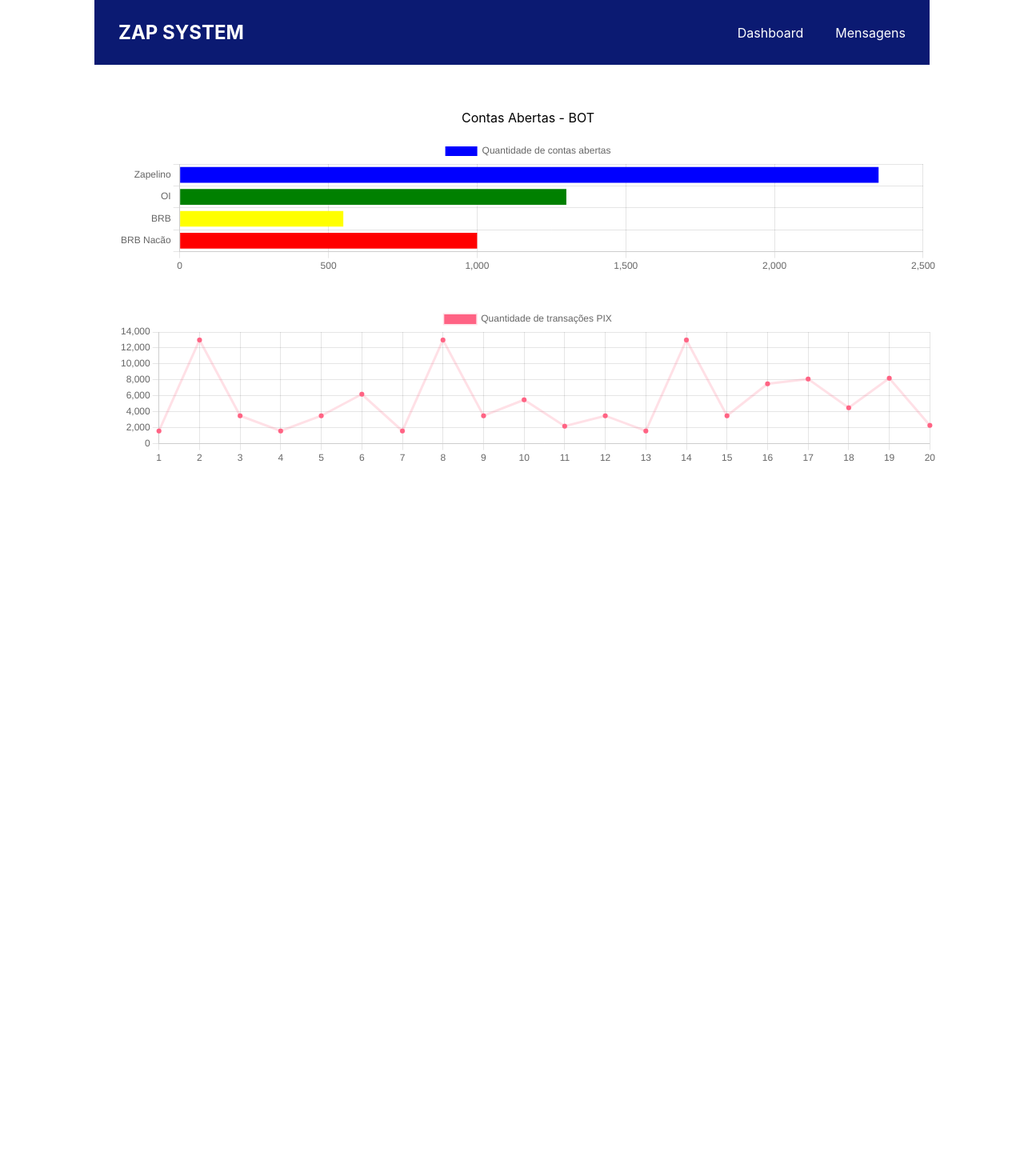
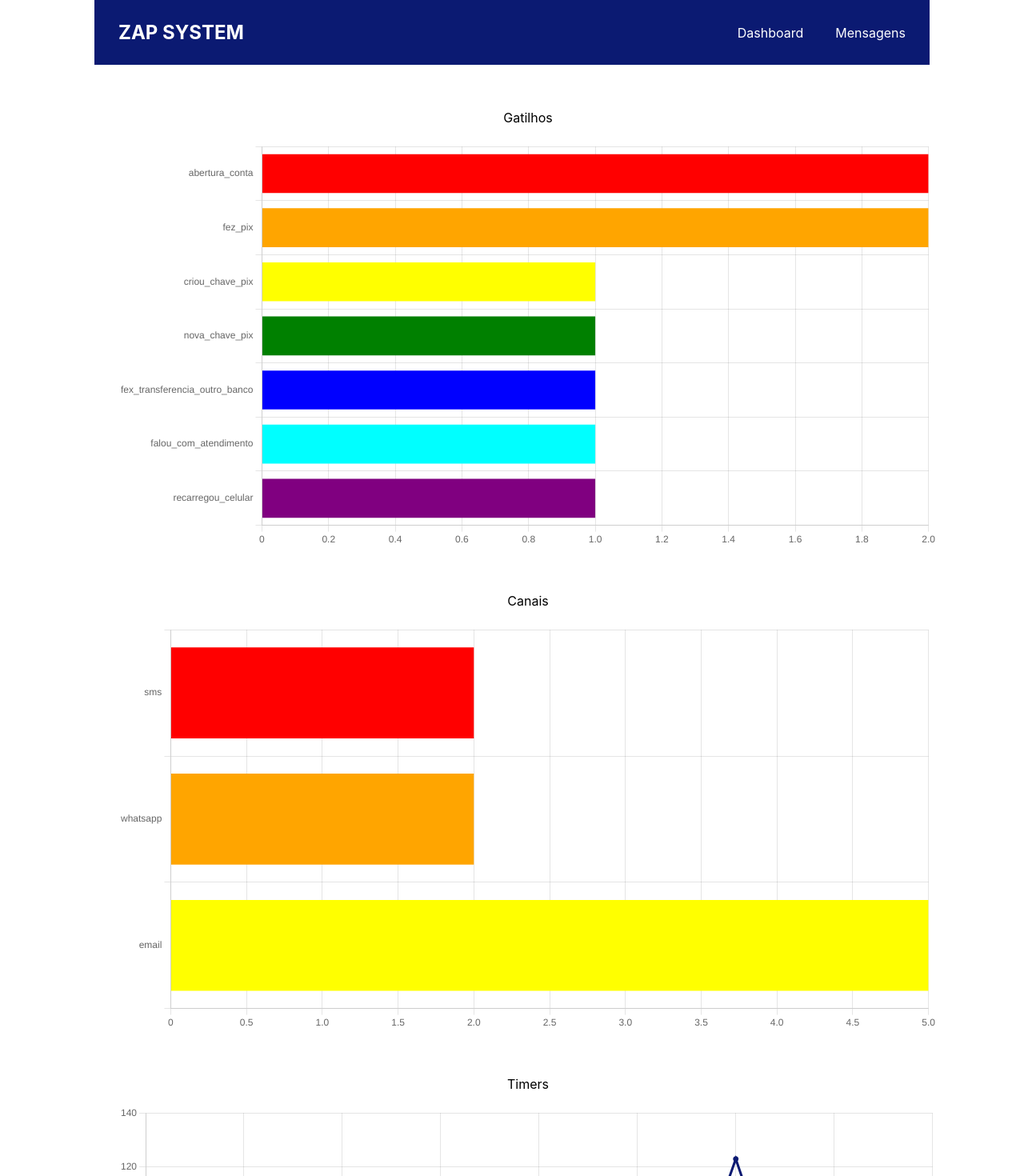
Before and after one commit to pnakashima/zap-system, a React (Create React App) app: page / in a window 1280 px wide. Shown: the top 1470 px of the page at 80% size. Before the commit the page ends 800 px from the top, so only its background shows below. Built offline with nearby package versions, Linux system fonts and the light colour scheme; data requests are answered from the project's data file.

Commit message:
add data to dashboard graphs

```diff
--- a/server.json
+++ b/server.json
@@ -32,7 +32,7 @@
       "id": 1631313726738,
       "channel": "email",
       "trigger": "fez_pix",
-      "timer": "2323",
+      "timer": "23:00",
       "message": "23232323"
     },
     {
@@ -41,13 +41,6 @@
       "timer": "20:25",
       "message": "Oi, será que podemos falar sobre sua conta",
       "id": 1631313726739
-    },
-    {
-      "channel": "asdfa",
-      "trigger": "asdfas",
-      "timer": "asdfa",
-      "message": "asdfasd",
-      "id": 1631313726740
     },
     {
       "id": "1779a3c",
@@ -62,6 +55,13 @@
       "trigger": "falou_com_atendimento",
       "timer": "15:00",
       "message": "Lorem ipsum dolor sit amet, consectetur adipiscing elit. Mauris ut est a lorem posuere sagittis. Maecenas nec suscipit tortor. Sed consectetur, urna sed posuere molestie, leo ante viverra massa, nec facilisis magna augue in justo. Proin vestibulum libero massa, ac pharetra dolor imperdiet a. Quisque bibendum dignissim enim vestibulum auctor. Donec sapien nisi, malesuada pretium arcu ac, dictum blandit ipsum. Duis finibus posuere ante, in auctor tortor porta ut. Praesent lacus purus, fringilla nec lorem non, placerat sollicitudin dolor. Nulla id pulvinar ligula. Pellentesque et nisi sed elit malesuada pretium. Ut facilisis gravida ultricies. Nunc dignissim scelerisque dolor et suscipit. In hac habitasse platea dictumst. Maecenas lacus odio, sagittis quis rhoncus vel, fringilla at quam."
+    },
+    {
+      "id": "1a8aca1",
+      "channel": "email",
+      "trigger": "recarregou_celular",
+      "timer": "36:00",
+      "message": "Proin ullamcorper nisi in urna fringilla commodo. Nulla facilisi. Mauris aliquam scelerisque vulputate. Donec eget elit sit amet nibh consequat lacinia. Pellentesque eget hendrerit nisi. Praesent nisi ex, tempor ac porta vitae, luctus ac purus. Nullam et elementum massa. Sed eu tincidunt ligula. Fusce condimentum risus erat, ac eleifend ex cursus non. Aenean malesuada id diam sit amet hendrerit. Morbi posuere nulla mi, eget elementum orci ornare non."
     }
   ],
   "channels": [
--- a/src/App.css
+++ b/src/App.css
@@ -29,7 +29,7 @@ span {
 .dashboard {
   display: flex;
   width: 80%;
-  margin: auto;
+  margin: 0 auto;
   flex-direction: column;
   align-items: center;
   padding: 20px;
@@ -40,7 +40,7 @@ span {
   padding: 20px;
   display: flex;
   flex-direction: column;
-  margin: auto;
+  margin: 0 auto;
   align-items: center;
 }
 
--- a/src/components/HorizontalBarChart/index.jsx
+++ b/src/components/HorizontalBarChart/index.jsx
@@ -1,36 +1,37 @@
 import React from 'react';
 import { Bar } from 'react-chartjs-2';
+import { genBgColors } from '../../utils/genBgColors';
 
-const data = {
-    labels: ['Zapelino', 'OI', 'BRB', 'BRB Nacão'],
-    datasets: [
-        {
-            label: 'Quantidade de contas abertas',
-            data: [2350, 1300, 550, 1000],
-            backgroundColor: [
-                'blue',
-                'green',
-                'yellow',
-                'red',
-            ]
-        },
-    ],
-};
+const HorizontalBarChart = ({ title, legend, dataX, dataY }) => {
 
     const options = {
         indexAxis: 'y',
         responsive: true,
         plugins: {
-        legend: { position: 'top', },
+            legend: { position: 'bottom', display: false},
         },
-    options: { maintainAspectRatio: false }
+        //maintainAspectRatio: false,
     };
 
-const HorizontalBarChart = () => (
+    const data = {
+        labels: dataX,
+        datasets: [
+            {
+                label: legend,
+                data: dataY,
+                backgroundColor: genBgColors(dataY)
+            },
+        ],
+    };
+
+
+
+    return (
         <>
-        <p>Contas Abertas - BOT</p>
-        <Bar data={data} options={options} height={50} />
+            <p>{title}</p>
+            <Bar data={data} options={options} />
         </>
-);
+    )
+}
 
 export default HorizontalBarChart;
--- a/src/components/LineChart/index.jsx
+++ b/src/components/LineChart/index.jsx
@@ -1,19 +1,17 @@
 import React from 'react';
 import { Line } from 'react-chartjs-2';
 
+const LineChart = ({ title, legend, dataX, dataY }) => {
+
   const data = {
-  labels: ['1', '2', '3', '4', '5', '6', '7', '8', '9', '10',
-          '11','12','13','14','15','16','17','18','19','20'],
+    labels: dataX,
     datasets: [
       {
-      label: 'Quantidade de transações PIX',
-      data: [1600, 13000, 3500, 1600, 3500,
-             6200, 1600, 13000, 3500, 5500,
-             2200, 3500, 1600, 13000, 3500,
-             7500, 8100, 4500, 8200, 2300],
+        label: legend,
+        data: dataY,
         fill: false,
-      backgroundColor: 'rgb(255, 99, 132)',
-      borderColor: 'rgba(255, 99, 132, 0.2)',
+        backgroundColor: '#0b1a72',
+        borderColor: '#0b1a72',
       },
     ],
   };
@@ -22,11 +20,19 @@ const options = {
     scales: {
       yAxes: [{ ticks: { beginAtZero: true, }, },],
     },
-  maintainAspectRatio: false,
+    //maintainAspectRatio: false,
+    plugins: {
+      legend: { position: 'bottom', display: false },
+    },
   };
 
-const LineChart = () => (
-    <Line data={data} options={options} height={200} />
-);
 
-export default LineChart;
+  return (
+    <>
+      <p>{title}</p>
+      <Line data={data} options={options} />
+    </>
+  )
+}
+
+export default LineChart
--- a/src/pages/Dashboard/index.jsx
+++ b/src/pages/Dashboard/index.jsx
@@ -1,14 +1,59 @@
 import HorizontalBarChart from "../../components/HorizontalBarChart"
 import LineChart from "../../components/LineChart"
+import { useEffect, useState } from "react"
+import api from "../../services/api"
 
 const Dashboard = () => {
+
+    const [messages, setMessages] = useState([])
+
+    const getInfo = async () => {
+        try {
+            const messages = await api.get('/messages')
+            setMessages(messages.data)
+        } catch (error) {
+            console.log(error)
+        }
+    }
+
+    useEffect(() => {
+        getInfo()
+    }, [])
+
+
+    const triggerData = messages.reduce((sums, message) => {
+        sums[message.trigger] = (sums[message.trigger] || 0) + 1;
+        return sums;
+    }, {});
+
+    const triggerKeys = Object.keys(triggerData)
+    const triggerValues = Object.values(triggerData)
+
+    const channelData = messages.reduce((sums, message) => {
+        sums[message.channel] = (sums[message.channel] || 0) + 1;
+        return sums;
+    }, {});
+
+    const channelKeys = Object.keys(channelData)
+    const channelValues = Object.values(channelData)
+
+    const timerKeys = messages.map((message)=> messages.indexOf(message)+1)
+    const timerValues = messages.map((message)=> parseInt(message.timer.slice(0,-3)))
+
+    console.log(timerKeys, timerValues)
+
+
+
     return (
         <div className="dashboard">
             <div className="graph-area" >
-                <HorizontalBarChart />
+                <HorizontalBarChart title={"Gatilhos"} legend={"Quantidade de Gatilhos"} dataX={triggerKeys} dataY={triggerValues} />
             </div>
             <div className="graph-area" >
-                <LineChart />
+                <HorizontalBarChart title={"Canais"} legend={"Chamadas por Canal"} dataX={channelKeys} dataY={channelValues} />
+            </div>
+            <div className="graph-area" >
+                <LineChart title={"Timers"} legend={"Timers"} dataX={timerKeys} dataY={timerValues}/>
             </div>
         </div>
     )
--- a/src/pages/MessageList/index.jsx
+++ b/src/pages/MessageList/index.jsx
@@ -7,7 +7,6 @@ import MessageFields from "../../components/MessageFields";
 
 const MessageList = () => {
 
-    // const [messages, setMessages] = useState([])
     const [triggerValue, setTriggerValue] = useState("")
     const [channelValue, setChannelValue] = useState("")
     const [timerValue, setTimerValue] = useState("")
@@ -28,6 +27,7 @@ const MessageList = () => {
     useEffect(() => {
         getInfo()
     }, [])
+
 
     const showMessage = (message) => {
         Swal.fire({
--- /dev/null
+++ b/src/utils/genBgColors.js
@@ -0,0 +1,16 @@
+
+export const genBgColors = (arr) => {
+    let len = arr.length
+    let backgroundColor = []
+    let colors = ['Red', 'Orange', 'Yellow', 'Green', 'Blue', 'Cyan', 'Purple']
+
+    if (len < colors.length) {
+        backgroundColor = colors.slice(0, len)
+    } else {
+        backgroundColor = colors
+        for (let i = colors.length; i < len; i++) {
+            backgroundColor[i] = '#' + (0x1000000 + (Math.random()) * 0xffffff).toString(16).substr(1, 6)
+        }
+    }
+    return backgroundColor
+}
```
Lines whose indentation alone changed are shown as unchanged.
